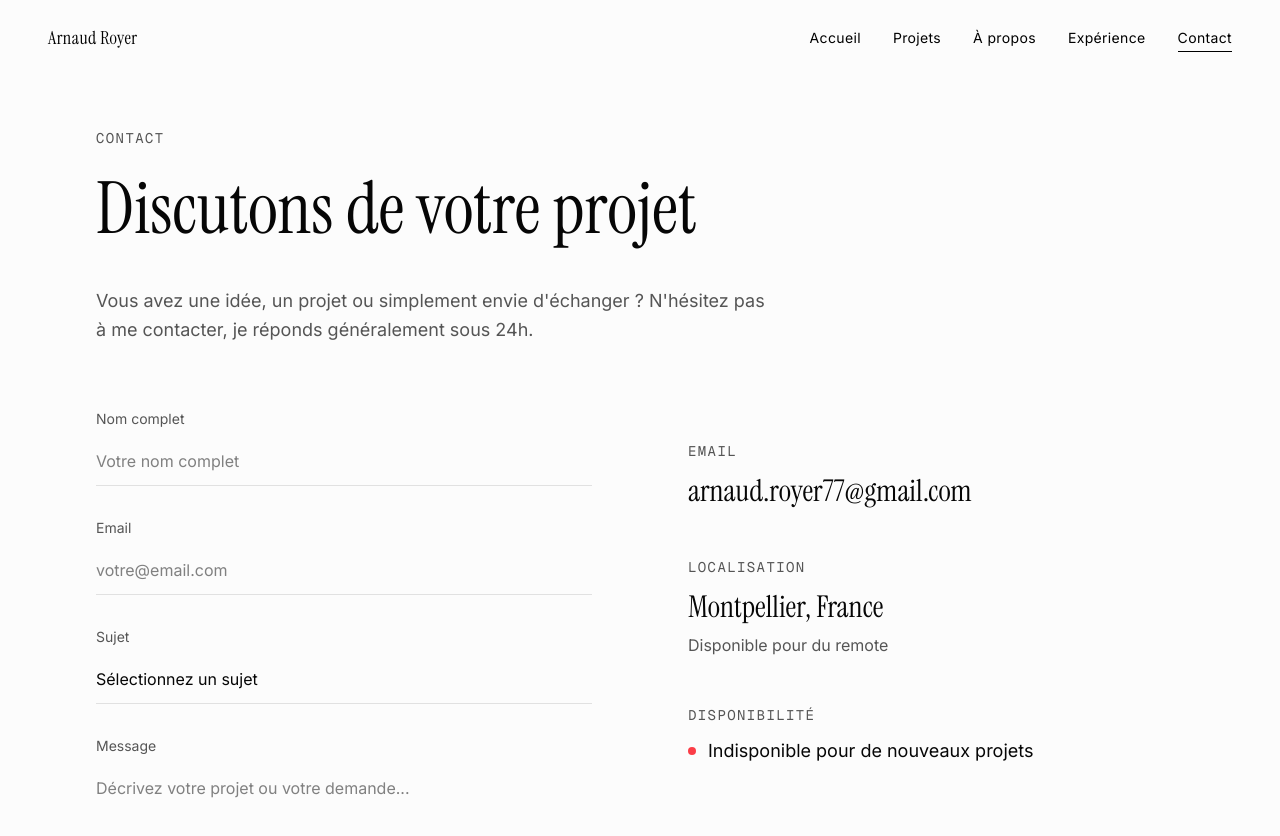
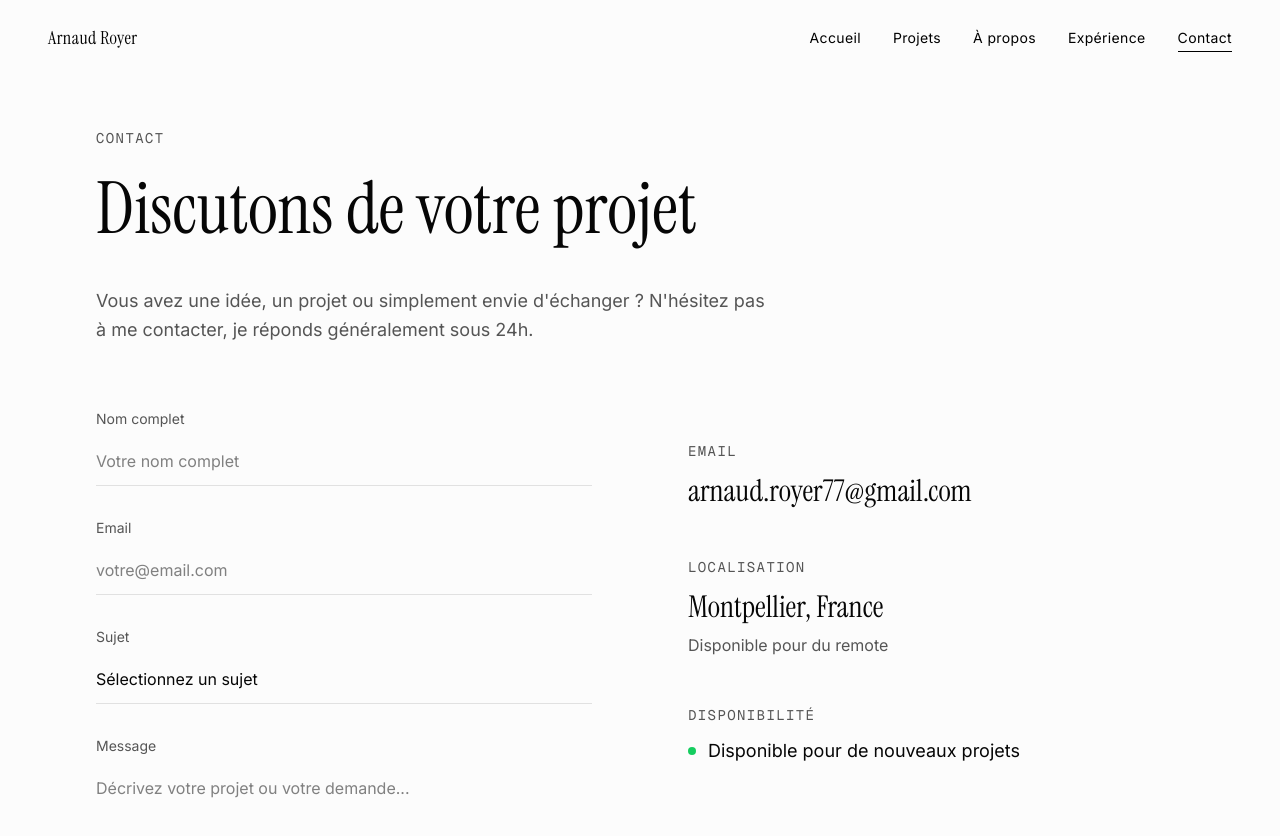
Before and after one commit to itsarnaud/Portfolio, a Next.js app: page /contact in a window 1280 px wide. Shown: the top 836 px of the page. Built offline with nearby package versions, Linux system fonts and the light colour scheme.

Commit message:
Fix: availability status

```diff
--- a/src/app/contact/page.tsx
+++ b/src/app/contact/page.tsx
@@ -308,8 +308,8 @@ const ContactPage = () => {
             <div className="mb-12">
               <p className="text-sm tracking-widest text-muted-foreground mb-3 font-mono">DISPONIBILITÉ</p>
               <div className="flex items-center gap-3">
-                <span className="w-2 h-2 rounded-full bg-red-500 animate-pulse" />
-                <span className="text-lg">Indisponible pour de nouveaux projets</span>
+                <span className="w-2 h-2 rounded-full bg-green-500 animate-pulse" />
+                <span className="text-lg">Disponible pour de nouveaux projets</span>
               </div>
             </div>
 
```
